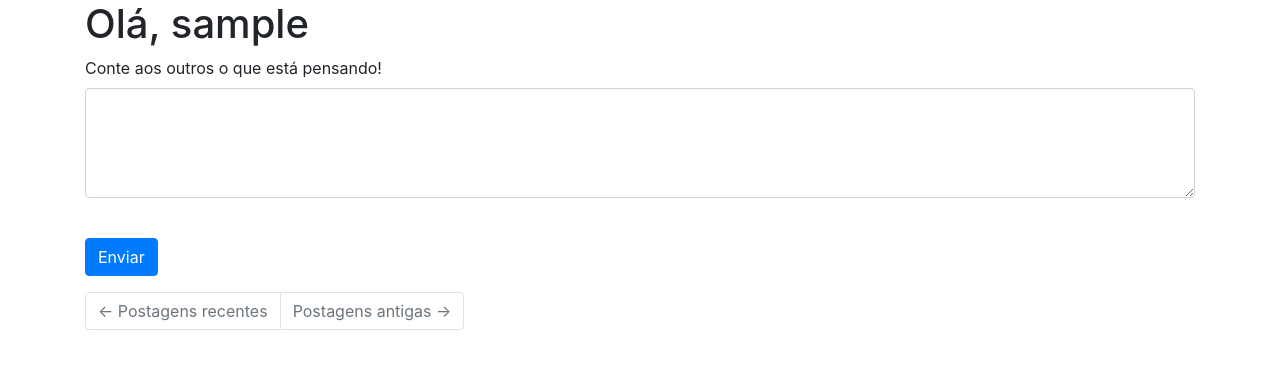
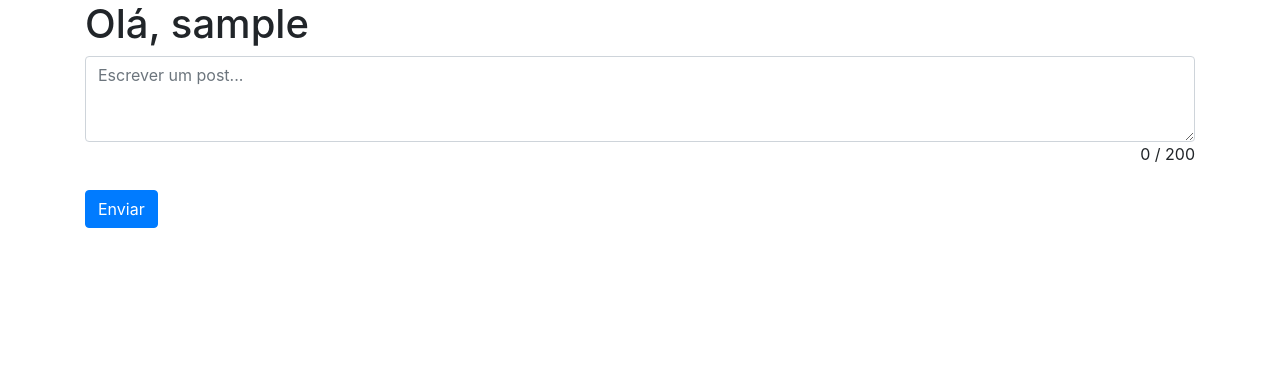
Before and after one commit to QueirozT/Blog-simples-com-Flask, a Flask app: page / in a window 1280 px wide. Shown: the part 56-425 px from the top of the page. Run offline with Flask 2, Linux system fonts and the light colour scheme; the visitor is signed in with stand-in values (Sample User, id 1); data comes from the database, SQL or seed files in the repository; data that the repository does not hold is empty; some libraries are stand-ins or nearby versions.

Commit message:
Atualizando os templates do usuário e index
Estou importando o template parcial de navegação de posts nos templates index e user para separar o código e ficar mais fácil de dar manutenção ou fazer alterações futuramente.

```diff
--- a/app/templates/index.html
+++ b/app/templates/index.html
@@ -7,13 +7,16 @@
     {% if form %}
         <form action="" method="post">
             {{ form.hidden_tag() }}
-            <p>
-                {{ form.post.label }} <br>
-                {{ form.post(cols=32, rows=4, class="form-control") }} <br>
+            <div class="md-form mb-4 pink-textarea active-pink-textarea">
+                {{ form.post(id="post", class="form-control", placeholder="Escrever um post...", rows="3") }}
+                <p class="text-right mb-0" for="post">
+                    <span id="current">0</span>
+                    <span id="maximum">/ 200</span>
+                  </p>
                 {% for error in form.post.errors %}
                     <span style="color: red;">{{ error }}</span>
                 {% endfor %}
-            </p>
+            </div>
             <p>{{ form.submit(style="cursor: pointer;", class="btn btn-primary") }}</p>
         </form>
     {% endif %}
@@ -22,20 +25,6 @@
         {% include '_post.html' %}
     {% endfor %}
 
-
-    <nav aria-label="...">
-        <ul class="pagination">
-            <li class="page-item {% if not prev_url %} disabled {% endif %}">
-                <a class="page-link" href="{{ prev_url or '#' }}">
-                    <span aria-hidden="true">&larr;</span> Postagens recentes
-                </a>
-            </li>
-            <li class="page-item {% if not next_url %} disabled {% endif %}">
-                <a class="page-link" href="{{ next_url or '#' }}">
-                    Postagens antigas <span aria-hidden="true">&rarr;</span>
-                </a>
-            </li>
-        </ul>
-    </nav>
+    {% include '_nav_posts.html' %}
 
 {% endblock %}
```
Also changed, not shown: app/templates/user.html (+1 -14 lines).
